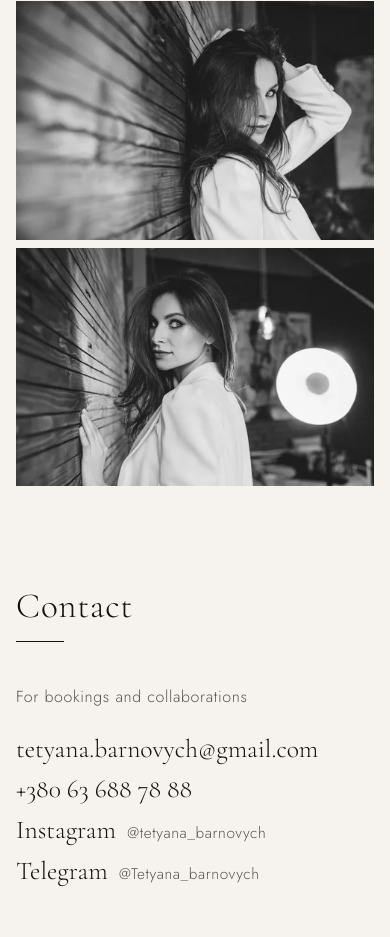
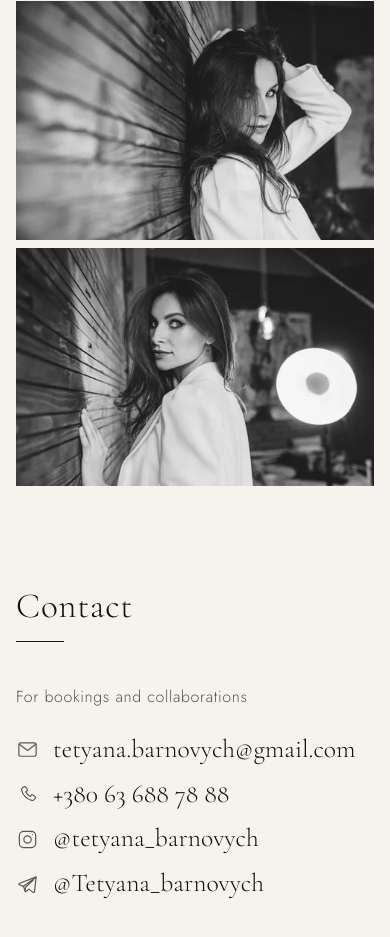
Before and after one commit to yuriybarnovich/tbfashion, a plain HTML site: page site/index.html in a window 390 px wide. Shown: the part 11055-11992 px from the top of the page. Drawn offline with nearby package versions, Linux system fonts and the light colour scheme.

Commit message:
Contacts: line icons for email, phone, Instagram, Telegram
Co-Authored-By: Claude Fable 5.1 <noreply@anthropic.com>
Claude-Session: https://claude.ai/code/session_01Poxx5z8r7XejoBtPwTWWC4

```diff
--- a/site/index.html
+++ b/site/index.html
@@ -19,7 +19,7 @@
   <link rel="preconnect" href="https://fonts.googleapis.com">
   <link rel="preconnect" href="https://fonts.gstatic.com" crossorigin>
   <link href="https://fonts.googleapis.com/css2?family=Cormorant+Garamond:ital,wght@0,300;0,400;0,500;1,300;1,400&family=Jost:wght@300;400;500&display=swap" rel="stylesheet">
-  <link rel="stylesheet" href="style.css?v=9">
+  <link rel="stylesheet" href="style.css?v=10">
   <link rel="preload" as="image" href="img/hero-1200.webp" imagesrcset="img/hero-1200.webp 1200w, img/hero-2000.webp 2000w, img/hero-2600.webp 2600w" imagesizes="100vw">
 </head>
 <body>
@@ -109,10 +109,10 @@
     <h2 class="section__title">Contact</h2>
     <p class="contact__lead">For bookings and collaborations</p>
     <ul class="contact__list">
-      <li><a href="mailto:tetyana.barnovych@gmail.com">tetyana.barnovych@gmail.com</a></li>
-      <li><a href="tel:+380636887888">+380 63 688 78 88</a></li>
-      <li><a href="https://www.instagram.com/tetyana_barnovych/" target="_blank" rel="noopener">Instagram <span class="contact__handle">@tetyana_barnovych</span></a></li>
-      <li><a href="https://t.me/Tetyana_barnovych" target="_blank" rel="noopener">Telegram <span class="contact__handle">@Tetyana_barnovych</span></a></li>
+      <li><a href="mailto:tetyana.barnovych@gmail.com"><svg class="contact__icon" viewBox="0 0 24 24" fill="none" stroke="currentColor" stroke-width="1.25" stroke-linecap="round" stroke-linejoin="round" aria-hidden="true"><rect x="3" y="5" width="18" height="14" rx="2"/><path d="M3.5 6.5 12 13l8.5-6.5"/></svg><span>tetyana.barnovych@gmail.com</span></a></li>
+      <li><a href="tel:+380636887888"><svg class="contact__icon" viewBox="0 0 24 24" fill="none" stroke="currentColor" stroke-width="1.25" stroke-linecap="round" stroke-linejoin="round" aria-hidden="true"><path d="M8.6 3.9c.4-.3 1-.2 1.3.2l1.9 2.7c.3.4.2 1-.2 1.3l-1.5 1.1c.9 2.2 2.6 3.9 4.8 4.8l1.1-1.5c.3-.4.9-.5 1.3-.2l2.7 1.9c.4.3.5.9.2 1.3l-1.2 1.7c-.6.8-1.6 1.2-2.6.9C11.3 16.7 7.3 12.7 5.9 7.6c-.3-1 .1-2 .9-2.6z"/></svg><span>+380 63 688 78 88</span></a></li>
+      <li><a href="https://www.instagram.com/tetyana_barnovych/" target="_blank" rel="noopener" aria-label="Instagram"><svg class="contact__icon" viewBox="0 0 24 24" fill="none" stroke="currentColor" stroke-width="1.25" stroke-linecap="round" stroke-linejoin="round" aria-hidden="true"><rect x="3.5" y="3.5" width="17" height="17" rx="4.5"/><circle cx="12" cy="12" r="3.8"/><circle cx="17.2" cy="6.8" r=".6" fill="currentColor" stroke="none"/></svg><span>@tetyana_barnovych</span></a></li>
+      <li><a href="https://t.me/Tetyana_barnovych" target="_blank" rel="noopener" aria-label="Telegram"><svg class="contact__icon" viewBox="0 0 24 24" fill="none" stroke="currentColor" stroke-width="1.25" stroke-linecap="round" stroke-linejoin="round" aria-hidden="true"><path d="M21 4 3.4 11c-.6.3-.6 1 0 1.3l4.4 1.6 1.7 5c.2.6.9.7 1.3.3l2.5-2.4 4.6 3.4c.5.4 1.2.1 1.3-.5L21 4z"/><path d="M7.8 13.9 20.5 4.6M9.5 18.9l.4-4 8.1-7.6"/></svg><span>@Tetyana_barnovych</span></a></li>
     </ul>
   </section>
 
--- a/site/style.css
+++ b/site/style.css
@@ -225,14 +225,23 @@ img { display: block; max-width: 100%; height: auto; }
 .contact__list { list-style: none; margin: 0; padding: 0; }
 .contact__list li { margin: 0 0 10px; }
 .contact__list a {
+  display: inline-flex; align-items: center; gap: .55em;
   font-family: var(--serif);
   font-size: clamp(1.6rem, 3.2vw, 2.4rem);
   line-height: 1.2;
+}
+.contact__list a span {
   border-bottom: 1px solid transparent;
   transition: border-color .3s;
 }
-.contact__list a:hover { border-color: var(--ink); }
-.contact__handle { font-size: .6em; color: var(--ink-soft); font-family: var(--sans); letter-spacing: .04em; margin-left: .35em; }
+.contact__list a:hover span { border-color: var(--ink); }
+.contact__icon {
+  flex: 0 0 auto;
+  width: .9em; height: .9em;
+  color: var(--ink-soft);
+  transition: color .3s;
+}
+.contact__list a:hover .contact__icon { color: var(--ink); }
 
 /* ---------- Footer ---------- */
 .footer {
```
Also changed, not shown: site/ua/index.html (+5 -5 lines).
